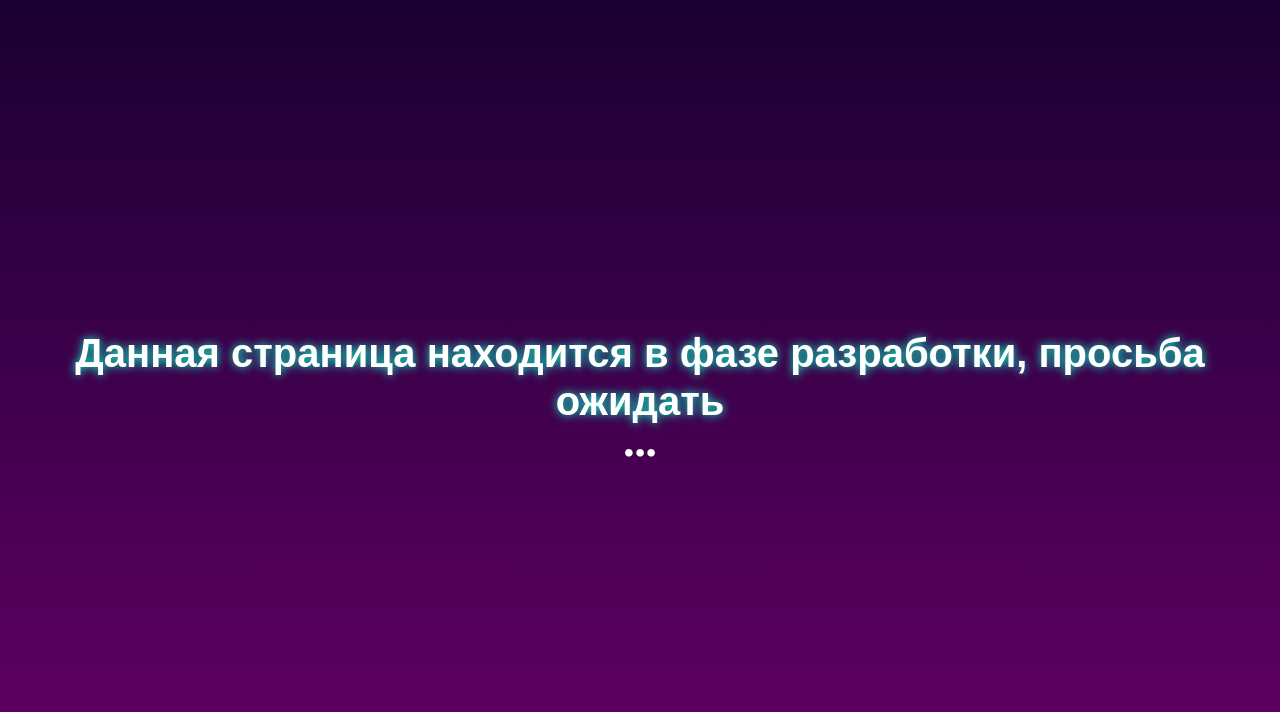
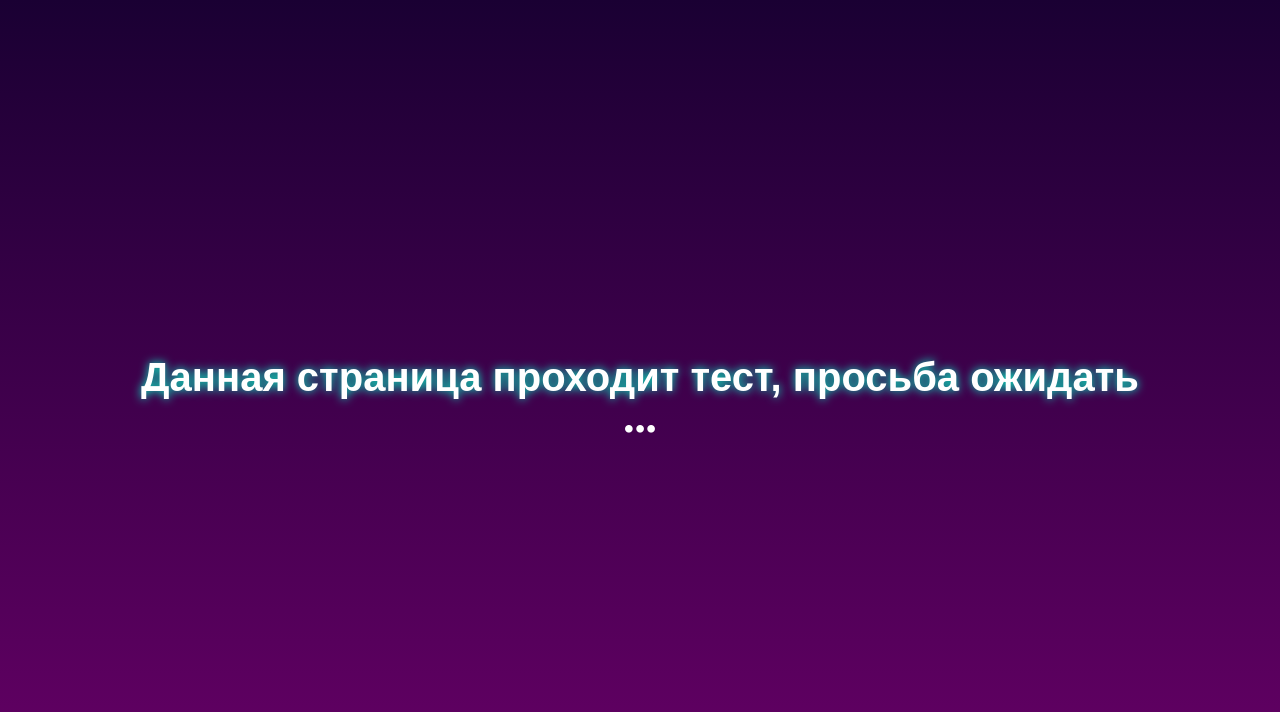
Before and after one commit to WinShop31/Testaboba, a plain HTML site: page index.html in a window 1280 px wide. Drawn offline with Linux system fonts and the light colour scheme.

Commit message:
Update index.html

```diff
--- a/index.html
+++ b/index.html
@@ -8,7 +8,7 @@
 </head>
 <body>
     <div class="content">
-        <h1>Данная страница находится в фазе разработки, просьба ожидать</h1>
+        <h1>Данная страница проходит тест, просьба ожидать</h1>
         <div class="dots">•••</div>
     </div>
     <script>
```
